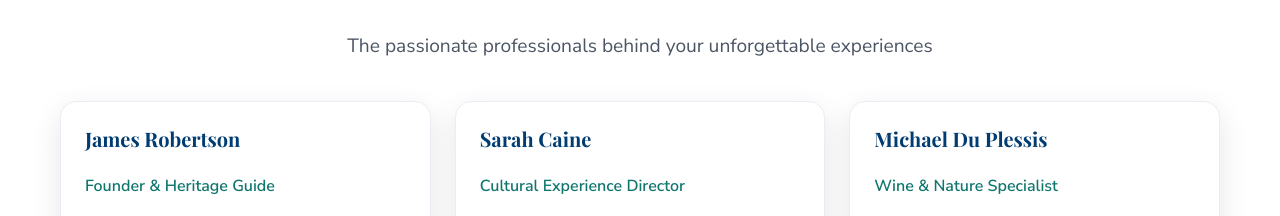
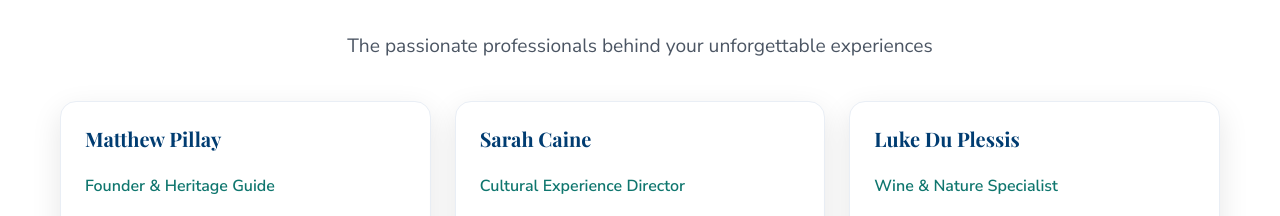
Before and after one commit to TourDaCape/TourDaCape, a plain HTML site: page about.html in a window 1280 px wide. Shown: the part 3150-3366 px from the top of the page. Drawn offline with nearby package versions, Linux system fonts and the light colour scheme.

Commit message:
Update about.html

```diff
--- a/about.html
+++ b/about.html
@@ -167,7 +167,7 @@
             <div class="team-grid">
                 <div class="team-member">
                     <div class="team-info">
-                        <h3 class="team-name">James Robertson</h3>
+                        <h3 class="team-name">Matthew Pillay</h3>
                         <p class="team-title">Founder & Heritage Guide</p>
                         <p class="team-bio">A third-generation Capetonian with deep roots in the city's maritime history. James specializes in Robben Island tours and Cape Peninsula adventures, bringing 15 years of guiding experience and a Master's in South African History.</p>
                     </div>
@@ -181,7 +181,7 @@
                 </div>
                 <div class="team-member">
                     <div class="team-info">
-                        <h3 class="team-name">Michael Du Plessis</h3>
+                        <h3 class="team-name">Luke Du Plessis</h3>
                         <p class="team-title">Wine & Nature Specialist</p>
                         <p class="team-bio">A certified sommelier and qualified mountain guide, Michael leads our Winelands expeditions and Table Mountain adventures. His family has been making wine in Stellenbosch for four generations.</p>
                     </div>
@@ -263,4 +263,5 @@
     <script src="site-config.js"></script>
     <script src="script.js"></script>
 </body>
+
 </html>
```
